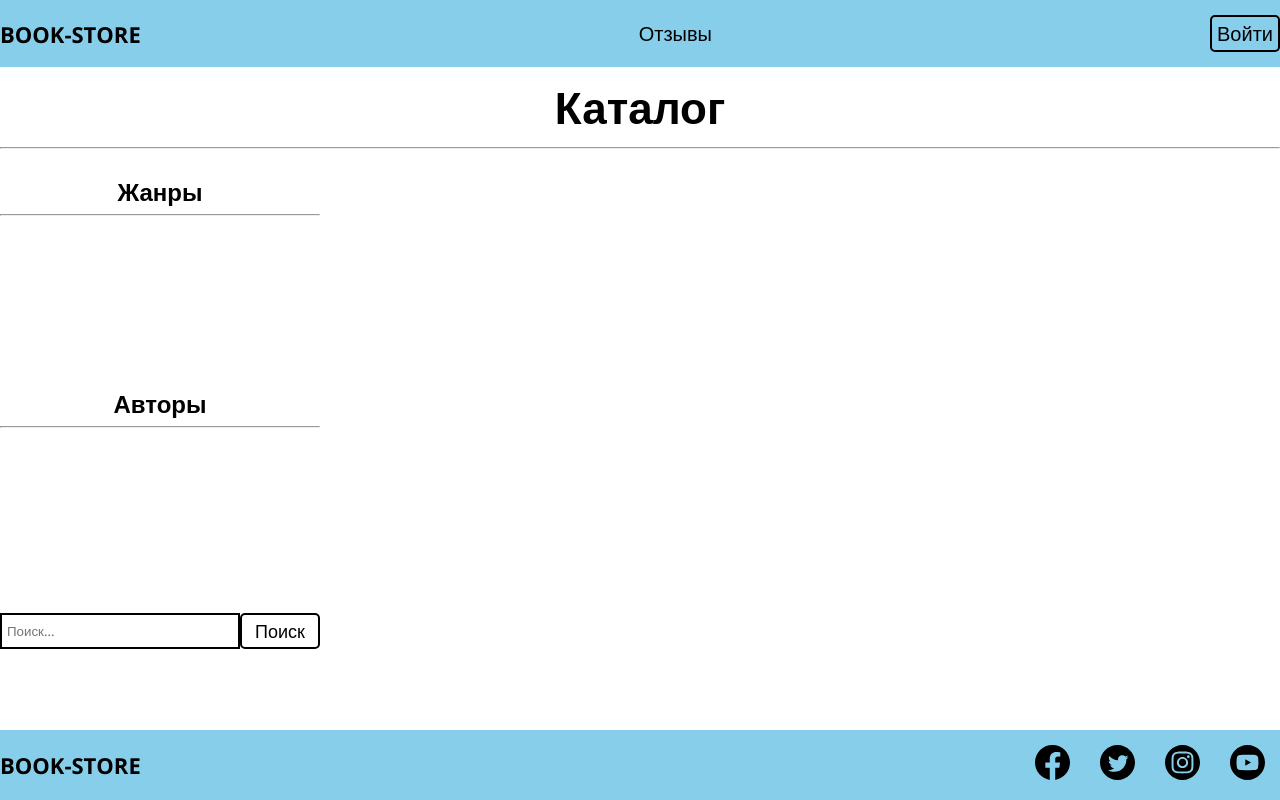
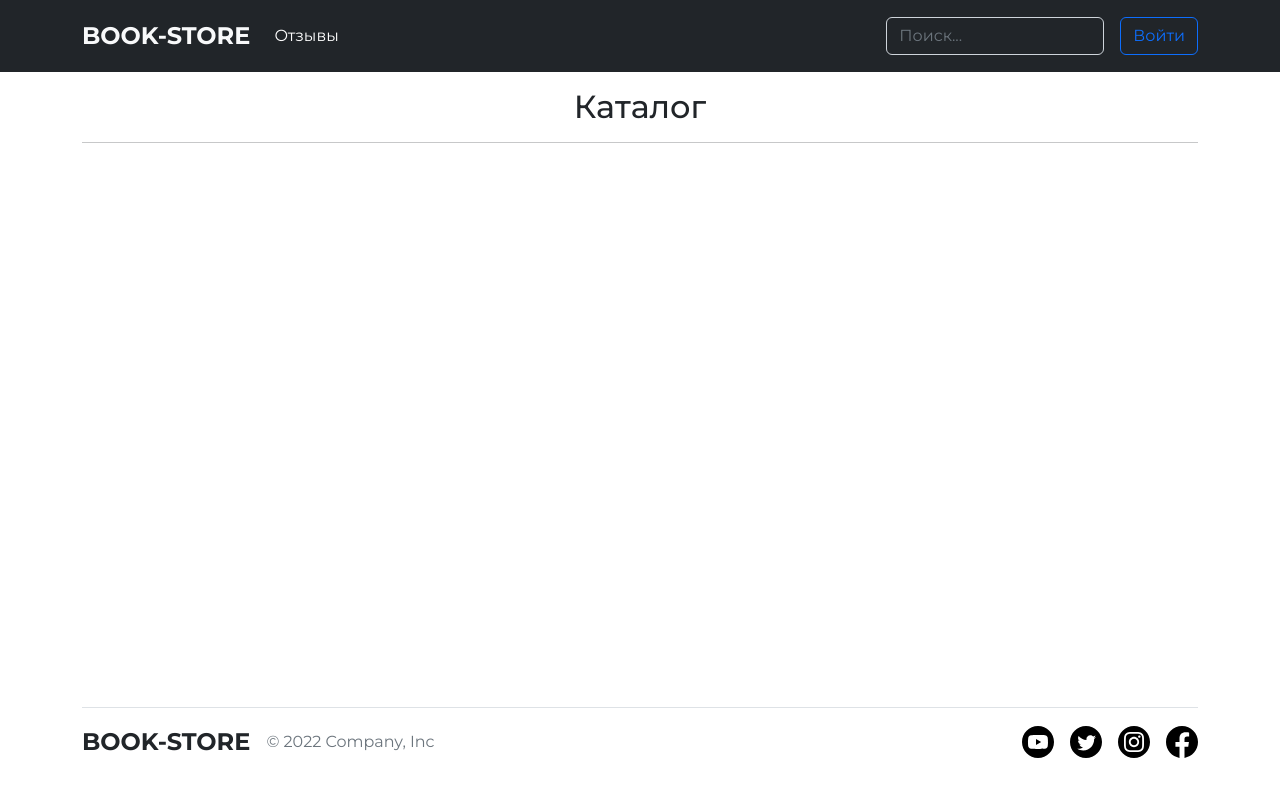
Before and after one commit to Fr1senn/BookStore, a Django app: page / in a window 1280 px wide. Run offline with Django 4.2, Linux system fonts and the light colour scheme; data that the repository does not hold is empty.

Commit message:
Changed design of web-site

```diff
--- a/bookStore/static/store/css/style.css
+++ b/bookStore/static/store/css/style.css
@@ -1,13 +1,9 @@
-@import url('https://fonts.googleapis.com/css2?family=Open+Sans:ital,wght@0,300;0,400;0,500;0,600;0,700;0,800;1,300;1,400;1,500;1,600;1,700;1,800&display=swap');
+@import url('https://fonts.googleapis.com/css2?family=Montserrat:ital,wght@0,100;0,200;0,300;0,400;0,500;0,600;0,700;0,800;0,900;1,100;1,200;1,300;1,400;1,500;1,600;1,700;1,800;1,900&display=swap');
 
 *,
 *::after,
 *::before {
-    font-family: 'Open Sans', sans-serif;
-    margin: 0;
-    padding: 0;
-    box-sizing: border-box;
-    outline: none;
+    font-family: 'Montserrat', sans-serif;
 }
 
 html, body {
@@ -17,67 +13,6 @@ html, body {
 body {
     display: flex;
     flex-direction: column;
-}
-
-a {
-    text-decoration: none;
-    color: black;
-}
-
-h2 {
-    font-size: 44px;
-    text-align: center;
-    margin: 10px 0;
-}
-
-label {
-    display: block;
-    text-align: center;
-    margin: 10px 0;
-    font-weight: 500;
-    font-size: 20px;
-}
-
-input {
-    width: 15%;
-    display: block;
-    margin: 10px auto;
-    padding: 3px 5px;
-    border: 2px solid black;
-    font-weight: 500;
-}
-
-textarea {
-    display: block;
-    margin: 10px auto;
-    border: 2px solid black;
-    font-weight: 500;
-    font-size: 16px;
-    max-width: 1300px;
-}
-
-select{
-    display: block;
-    margin: 10px auto;
-    border: 2px solid black;
-}
-
-button {
-    display: block;
-    margin: 10px auto;
-    border: 2px solid black;
-    border-radius: 5px;
-    padding: 4px 6px;
-    cursor: pointer;
-    background-color: transparent;
-    font-weight: 500;
-    font-size: 18px;
-}
-
-button:hover {
-    transition: .2s;
-    background-color: black;
-    color: white;
 }
 
 .table {
@@ -142,90 +77,3 @@ button:hover {
 .content {
     flex-grow: 1;
 }
-
-.container {
-    max-width: 1300px;
-    width: 100%;
-    margin: 0 auto;
-}
-
-.errors {
-    width: 50%;
-    border: 1px solid red;
-    margin: 20px auto;
-    padding: 10px 0;
-    background-color: rgba(139, 0, 0);
-    color: white;
-    text-align: center;
-    font-size: 18px;
-    font-weight: 500;
-}
-
-/* HEADER */
-
-.header,
-.footer {
-    background-color: skyblue;
-}
-
-.header_inner,
-.footer_inner {
-    padding: 15px 0;
-    display: flex;
-    justify-content: space-between;
-    align-items: center;
-}
-
-.logo {
-    font-weight: 700;
-    font-size: 22px;
-}
-
-.menu {
-    list-style: none;
-    display: flex;
-}
-
-.menu_item {
-    margin: 0 15px;
-}
-
-.menu_item-link {
-    font-weight: 500;
-    font-size: 20px;
-}
-
-.login {
-    font-weight: 500;
-    font-size: 20px;
-    border: 2px solid black;
-    border-radius: 5px;
-    padding: 3px 5px;
-}
-
-.login:hover {
-    background-color: black;
-    color: skyblue;
-    transition: .2s;
-}
-
-/* HEADER */
-
-/* FOOTER */
-
-.footer_inner ul {
-    display: flex;
-    align-items: center;
-    list-style: none;
-}
-
-.footer_inner ul li {
-    margin: 0 15px;
-}
-
-.footer_inner ul li:hover {
-    transform: scale(1.25);
-    transition: .2s;
-}
-
-/* FOOTER */
--- a/bookStore/templates/store/base_templates/base.html
+++ b/bookStore/templates/store/base_templates/base.html
@@ -6,11 +6,9 @@
     <meta name="viewport"
           content="width=device-width, user-scalable=no, initial-scale=1.0, maximum-scale=1.0, minimum-scale=1.0">
     <meta http-equiv="X-UA-Compatible" content="ie=edge">
+    <link href="https://cdn.jsdelivr.net/npm/bootstrap@5.2.0-beta1/dist/css/bootstrap.min.css" rel="stylesheet"
+          integrity="sha384-0evHe/X+R7YkIZDRvuzKMRqM+OrBnVFBL6DOitfPri4tjfHxaWutUpFmBp4vmVor" crossorigin="anonymous">
     <link rel="stylesheet" href="{% static 'store/css/style.css' %}">
-    <link rel="stylesheet" href="{% static 'store/css/reviews.css' %}">
-    <link rel="stylesheet" href="{% static 'store/css/catalog.css' %}">
-    <link rel="stylesheet" href="{% static 'store/css/book.css' %}">
-    <link rel="stylesheet" href="{% static 'store/css/profile.css' %}">
     <title>{% block title %}{% endblock %} | BOOK-STORE</title>
 </head>
 <body>
@@ -22,23 +20,23 @@
         <div class="paginator">
             {% if page_obj.has_previous %}
                 <div class="paginator_item">
-                    <a href="?page={{ page_obj.previous_page_number }}">&lt;</a>
+                    <a class="text-decoration-none text-dark" href="?page={{ page_obj.previous_page_number }}">&lt;</a>
                 </div>
             {% endif %}
             {% for item in page_obj.paginator.page_range %}
                 {% if page_obj.number == item %}
                     <div class="paginator_item">
-                        <a style="color: white; background-color: black" href="?page={{ item }}">{{ item }}</a>
+                        <a class="text-decoration-none" style="color: white; background-color: black" href="?page={{ item }}">{{ item }}</a>
                     </div>
                 {% elif item >= page_obj.number|add:-2 and item <= page_obj.number|add:2 %}
                     <div class="paginator_item">
-                        <a href="?page={{ item }}">{{ item }}</a>
+                        <a class="text-decoration-none text-dark" href="?page={{ item }}">{{ item }}</a>
                     </div>
                 {% endif %}
             {% endfor %}
             {% if page_obj.has_next %}
                 <div class="paginator_item">
-                    <a href="?page={{ page_obj.next_page_number }}">&gt;</a>
+                    <a class="text-decoration-none text-dark" href="?page={{ page_obj.next_page_number }}">&gt;</a>
                 </div>
             {% endif %}
         </div>
--- a/bookStore/templates/store/book.html
+++ b/bookStore/templates/store/book.html
@@ -7,7 +7,7 @@
         <hr>
         <div class="book_inner">
             <div class="book_img-wrapper">
-                <img src="{% static 'store/images/book_icon.svg' %}" alt="">
+                <img src="{% static 'store/images/book.svg' %}" alt="">
             </div>
             <hr>
             <div class="book_content-wrapper">
--- a/bookStore/templates/store/catalog.html
+++ b/bookStore/templates/store/catalog.html
@@ -3,48 +3,14 @@
 {% block title %}Каталог{% endblock %}
 {% block content %}
     <div class="container">
-        <h2>Каталог</h2>
+        <h2 class="text-center my-3">Каталог</h2>
         <hr>
         <div class="catalog_inner">
-            <div class="catalog_sidebar">
-                <h3>Жанры</h3>
-                <hr>
-                <div class="genres">
-                    {% for genre in genres %}
-                        {% if genre.slug in request.path %}
-                            <a style="color: white; background-color: black"
-                               href="{{ genre.get_absolute_url }}">{{ genre.title }}</a>
-                        {% else %}
-                            <a href="{{ genre.get_absolute_url }}">{{ genre.title }}</a>
-                        {% endif %}
-                    {% endfor %}
-                </div>
-                <h3>Авторы</h3>
-                <hr>
-                <div class="authors">
-                    {% for author in authors %}
-                        {% if author.slug in request.path %}
-                            <a style="color: white; background-color: black"
-                               href="{{ author.get_absolute_url }}">{{ author.first_name }} {{ author.last_name }}</a>
-                        {% else %}
-                            <a href="{{ author.get_absolute_url }}">{{ author.first_name }} {{ author.last_name }}</a>
-                        {% endif %}
-
-                    {% endfor %}
-                </div>
-                <div>
-                    <form class="searchbar_wrapper" action="{% url 'search' %}" method="get">
-                        {% csrf_token %}
-                        <input name="search_input" type="text" placeholder="Поиск...">
-                        <button type="submit">Поиск</button>
-                    </form>
-                </div>
-            </div>
-            <div class="catalog_content">
+            <section class="d-flex flex-wrap justify-content-center">
                 {% for book in books %}
                     {% include 'store/includes/card.html' %}
                 {% endfor %}
-            </div>
+            </section>
         </div>
     </div>
 {% endblock %}
--- a/bookStore/templates/store/includes/footer.html
+++ b/bookStore/templates/store/includes/footer.html
@@ -1,30 +1,36 @@
 {% load static %}
 <footer class="footer">
     <div class="container">
-        <div class="footer_inner">
-            <a href="{% url 'catalog' %}" class="logo">BOOK-STORE</a>
-            <ul>
-                <li>
-                    <a href="https://www.facebook.com" target="_blank">
-                        <img width="35px" height="35px" src="{% static 'store/images/social/facebook.svg' %}" alt="">
+        <footer class="d-flex flex-wrap justify-content-between align-items-center py-3 my-4 border-top">
+            <div class="col-md-4 d-flex align-items-center">
+                <a href="{% url 'catalog' %}" class="fw-bold fs-4 text-decoration-none text-dark me-3">
+                    BOOK-STORE
+                </a>
+                <span class="mb-3 mb-md-0 text-muted">© 2022 Company, Inc</span>
+            </div>
+
+            <ul class="nav col-md-4 justify-content-end list-unstyled d-flex">
+                <li class="ms-3">
+                    <a class="text-muted" href="#" target="_blank">
+                        <img src="{% static 'store/images/social/youtube.svg' %}" style="width: 32px; height: 32px;">
                     </a>
                 </li>
-                <li>
-                    <a href="https://twitter.com" target="_blank">
-                        <img width="35px" height="35px" src="{% static 'store/images/social/twitter.svg' %}" alt="">
+                <li class="ms-3">
+                    <a class="text-muted" href="#" target="_blank">
+                        <img src="{% static 'store/images/social/twitter.svg' %}" style="width: 32px; height: 32px;">
                     </a>
                 </li>
-                <li>
-                    <a href="https://www.instagram.com" target="_blank">
-                        <img width="35px" height="35px" src="{% static 'store/images/social/instagram.svg' %}" alt="">
+                <li class="ms-3">
+                    <a class="text-muted" href="#" target="_blank">
+                        <img src="{% static 'store/images/social/instagram.svg' %}" style="width: 32px; height: 32px;">
                     </a>
                 </li>
-                <li>
-                    <a href="https://www.youtube.com" target="_blank">
-                        <img width="35px" height="35px" src="{% static 'store/images/social/youtube.svg' %}" alt="">
+                <li class="ms-3">
+                    <a class="text-muted" href="#" target="_blank">
+                        <img src="{% static 'store/images/social/facebook.svg' %}" style="width: 32px; height: 32px;">
                     </a>
                 </li>
             </ul>
-        </div>
+        </footer>
     </div>
 </footer>
--- a/bookStore/templates/store/includes/header.html
+++ b/bookStore/templates/store/includes/header.html
@@ -1,20 +1,27 @@
-<header class="header">
+<header class="p-3 bg-dark text-white">
     <div class="container">
-        <div class="header_inner">
-            <a href="{% url 'catalog' %}" class="logo">BOOK-STORE</a>
-            <ul class="menu">
-                <li class="menu_item">
-                    <a href="{% url 'reviews' %}" class="menu_item-link">Отзывы</a>
-                </li>
+        <div class="d-flex flex-wrap align-items-center justify-content-center justify-content-lg-start">
+            <a href="{% url 'catalog' %}" class="fw-bold fs-4 text-decoration-none text-light me-3">
+                BOOK-STORE
+            </a>
+
+            <ul class="nav col-12 col-lg-auto me-lg-auto mb-2 justify-content-center mb-md-0">
+                <li><a href="{% url 'reviews' %}" class="nav-link px-2 text-white">Отзывы</a></li>
             </ul>
+
+            <form class="col-12 col-lg-auto mb-3 mb-lg-0 me-lg-3" role="search">
+                <input type="search" class="form-control form-control-dark text-white bg-dark"
+                       placeholder="Поиск..." aria-label="Search">
+            </form>
             {% if user.is_authenticated %}
-                <div>
-                    <a href="{% url 'profile' %}" style="text-decoration:underline; color: blue; margin: 0 10px;">
-                        {{ user.username }}</a>
-                    <a href="{% url 'logout' %}" class="login">Выйти</a>
+                <div class="d-flex align-items-center">
+                    <a class="mx-3" href="{% url 'profile' %}">{{ user.username }}</a>
+                    <a class="btn btn-outline-warning" href="{% url 'logout' %}">Выйти</a>
                 </div>
             {% else %}
-                <a href="{% url 'login' %}" class="login">Войти</a>
+                <div class="text-end">
+                    <a class="btn btn-outline-primary" href="{% url 'login' %}">Войти</a>
+                </div>
             {% endif %}
 
         </div>
--- a/bookStore/templates/store/profile.html
+++ b/bookStore/templates/store/profile.html
@@ -8,7 +8,7 @@
         <div class="profile_inner">
             <div class="profile_info">
                 <div class="profile_img-wrapper">
-                    <img src="{% static 'store/images/user_icon.svg' %}" alt="user_icon">
+                    <img src="{% static 'store/images/user.svg' %}" alt="user_icon">
                 </div>
                 <div class="profile_content-wrapper">
                     <h3 style="text-align:center; margin: 10px;">
--- a/bookStore/templates/store/reviews.html
+++ b/bookStore/templates/store/reviews.html
@@ -9,7 +9,7 @@
             {% for review in reviews %}
                 <div class="reviews_item">
                     <div class="review_img-wrapper">
-                        <img src="{% static 'store/images/user_icon.svg' %}" alt="user_icon">
+                        <img src="{% static 'store/images/user.svg' %}" alt="user_icon">
                     </div>
                     <div class="review_content-wrapper">
                         <h3>{{ review.user__first_name }} {{ review.user__last_name }}</h3>
```
Also changed, not shown: bookStore/templates/registration/login.html (+18 -12 lines), bookStore/templates/registration/registration.html (+17 -15 lines), bookStore/templates/store/includes/card.html (+10 -27 lines).
